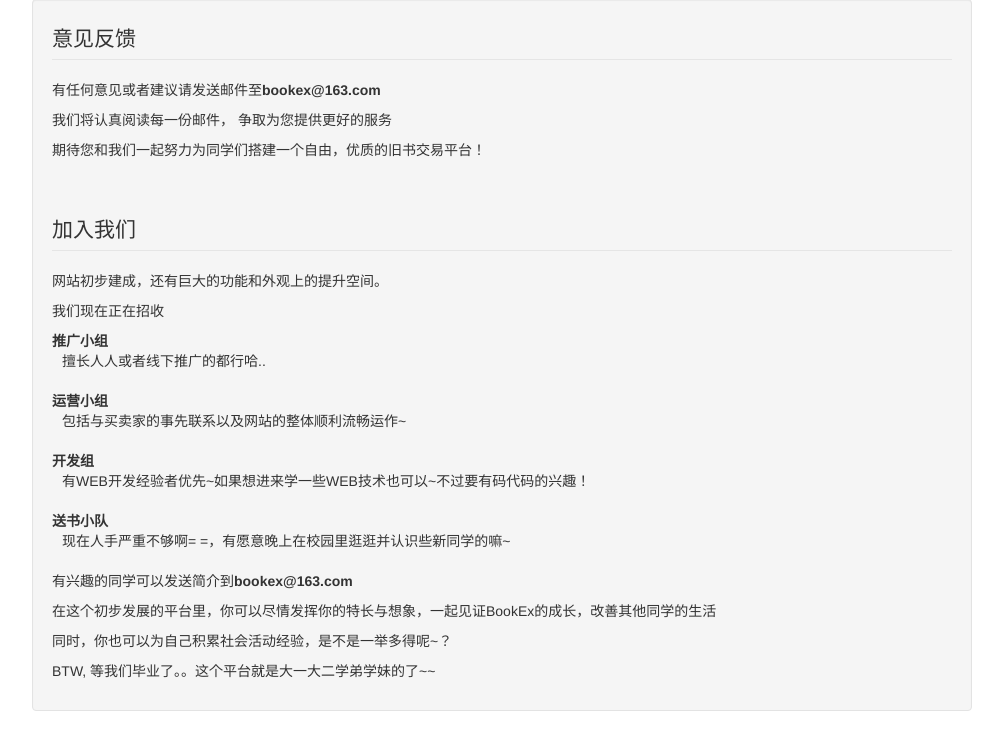
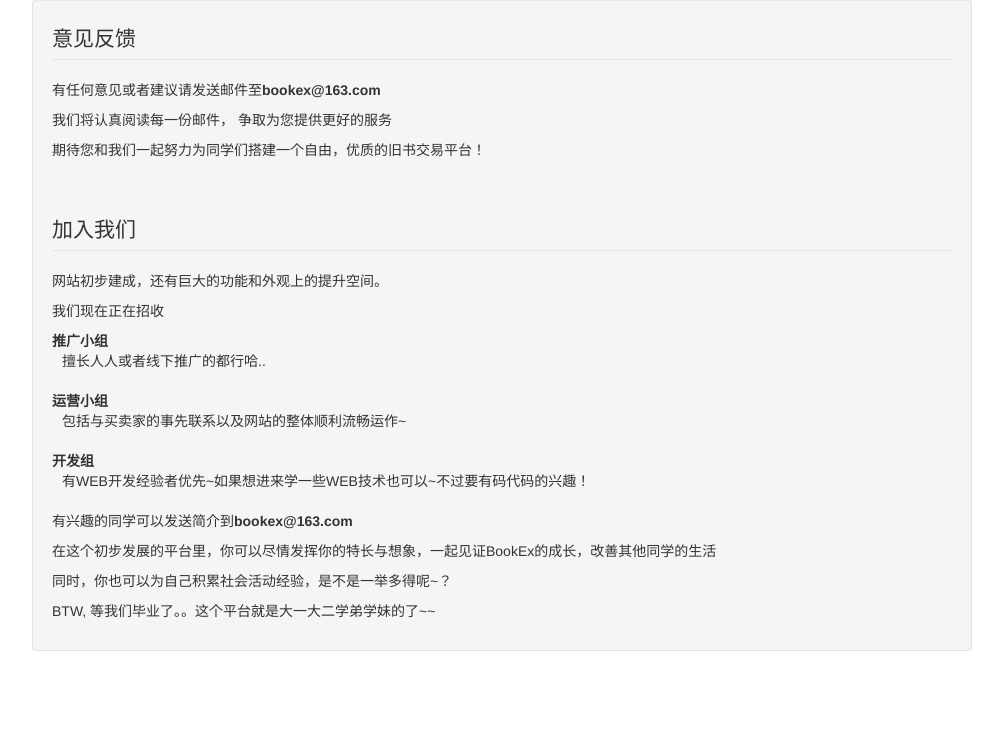
Before and after one commit to IcEternal/bookex_v1.0, a CodeIgniter app: page /index.php/welcome/contact in a window 1280 px wide. Shown: the part 61-800 px from the top of the page, without its empty margins (138-1141 px from the left). Run offline with CodeIgniter, Linux system fonts and the light colour scheme.

Commit message:
change contact.php

```diff
--- a/application/views/contact.php
+++ b/application/views/contact.php
@@ -20,9 +20,6 @@
 		<dt>开发组</dt>
 		<dd>有WEB开发经验者优先~如果想进来学一些WEB技术也可以~不过要有码代码的兴趣！</dd>
 		<br />
-		<dt>送书小队</dt>
-		<dd>现在人手严重不够啊= =，有愿意晚上在校园里逛逛并认识些新同学的嘛~</dd>
-		<br />
 		<p>有兴趣的同学可以发送简介到<b>bookex@163.com</b></p>
 		<p>在这个初步发展的平台里，你可以尽情发挥你的特长与想象，一起见证BookEx的成长，改善其他同学的生活</p>
 		<p>同时，你也可以为自己积累社会活动经验，是不是一举多得呢~？</p>
```
